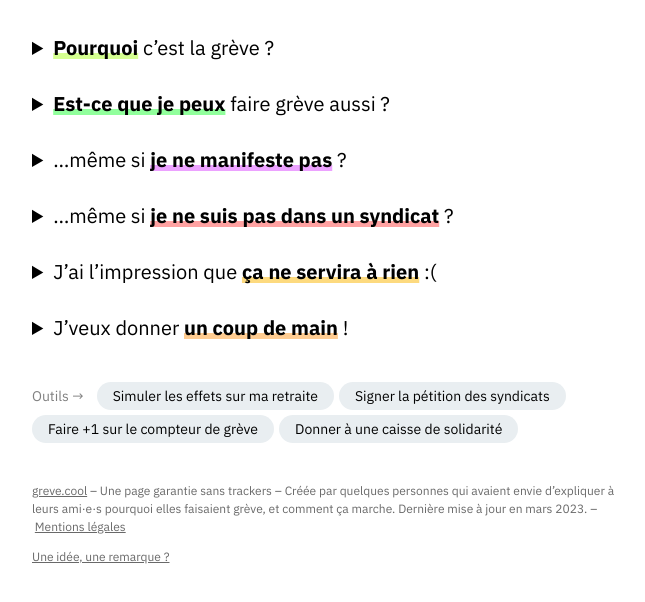
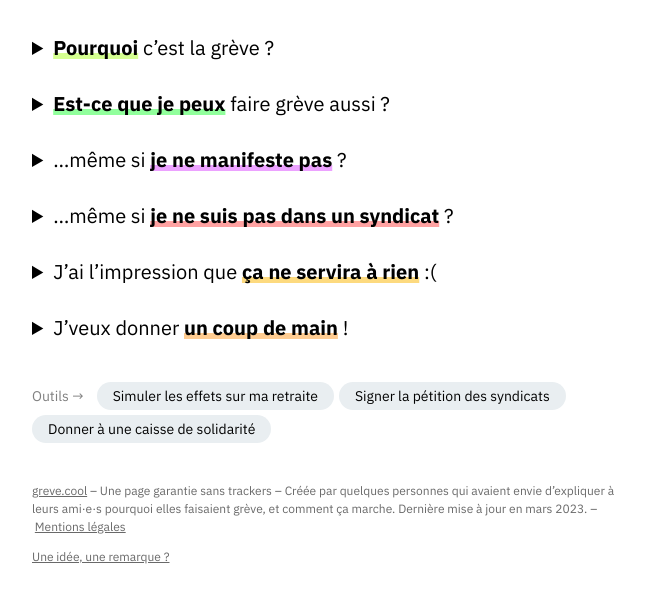
Before and after one commit to Signez/grevepointcool, a plain HTML site: page index.html in a window 1280 px wide. Shown: the part 314-916 px from the top of the page, without its empty margins (116-761 px from the left). Drawn offline with Linux system fonts and the light colour scheme.

Commit message:
Remove strike counter (wasn’t really popular after all)

```diff
--- a/index.html
+++ b/index.html
@@ -456,9 +456,6 @@
             href="https://www.change.org/p/retraites-non-%C3%A0-cette-r%C3%A9forme-injuste-et-brutale-reformesdesretraites">
             Signer la pétition des syndicats
         </a>
-        <a class="cta" href="https://www.compteurdegreve.fr/">
-            Faire +1 sur le compteur de grève
-        </a>
         <a class="cta" href="https://www.caisse-solidarite.fr/">
             Donner à une caisse de solidarité
         </a>
```
